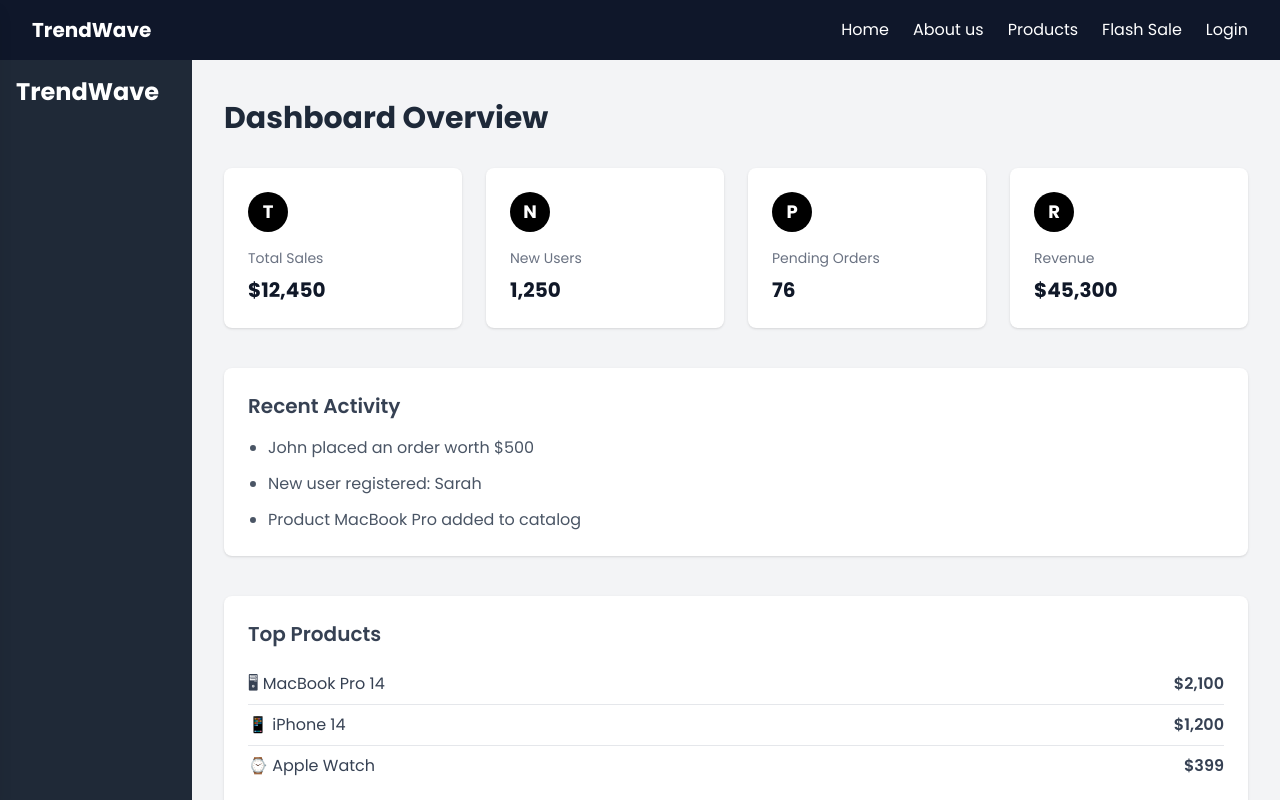
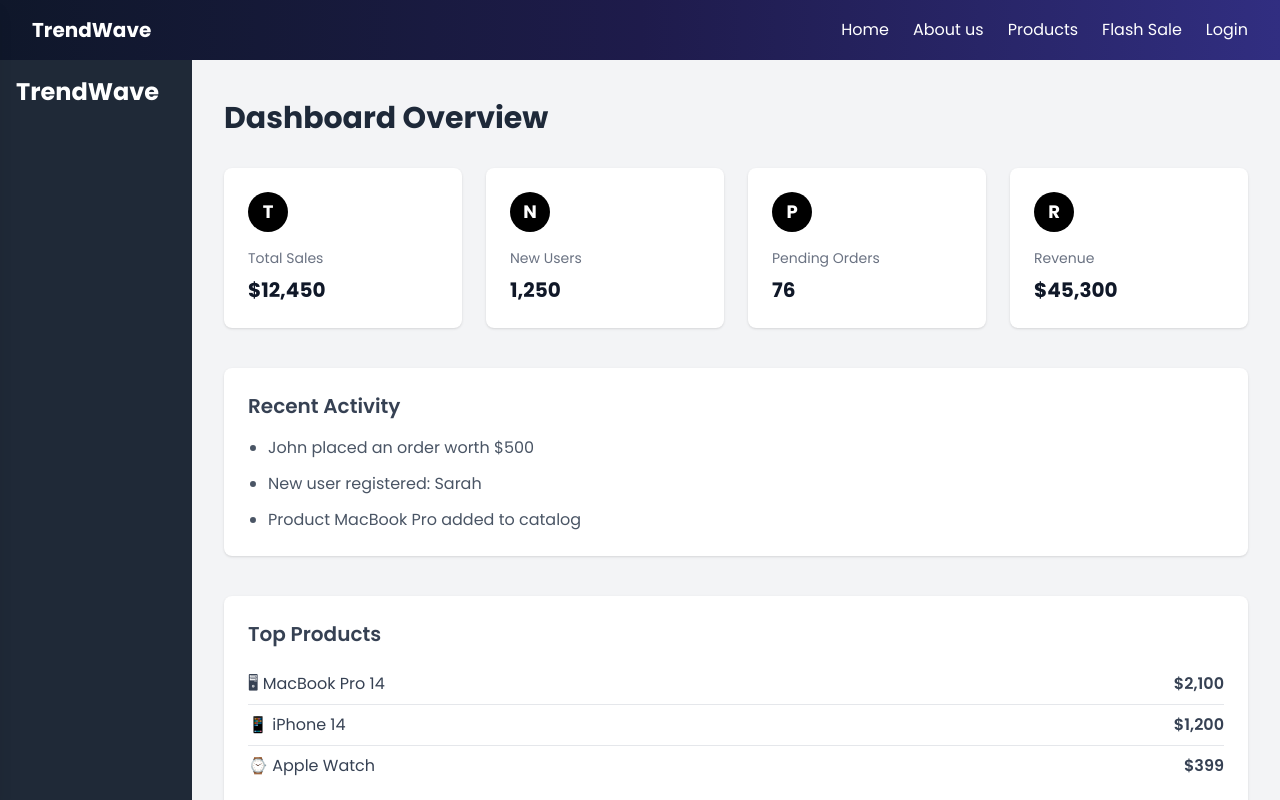
Before and after one commit to kader009/trendwave-frontend, a Next.js app: page /dashboard in a window 1280 px wide. Shown: the top 800 px of the page. Built offline with nearby package versions, Linux system fonts and the light colour scheme.

Commit message:
navbar bg color improve

```diff
--- a/src/components/Header.tsx
+++ b/src/components/Header.tsx
@@ -18,7 +18,7 @@ export default function Header() {
         </p>
         <Link
           href="/products"
-          className="px-6 py-2 text-xl rounded-full border border-white/30 text-white bg-white/10 hover:bg-white hover:text-black transition-colors duration-300 backdrop-blur-sm"
+          className="px-6 py-2 text-xl rounded-full border border-white/30 text-white bg-white/10 hover:bg-white hover:text-black transition-colors duration-300 backdrop-blur-sm "
         >
           Shop Now
         </Link>
--- a/src/shared/Navbar.tsx
+++ b/src/shared/Navbar.tsx
@@ -46,7 +46,7 @@ const Navbar = () => {
   return (
     <div>
       {/* Navbar */}
-      <nav className="bg-[#0F172A] text-white">
+      <nav className="bg-gradient-to-r from-[#0f172a] via-[#1e1b4b] to-[#312e81] text-white">
         <Container>
           <div className="flex justify-between items-center py-4">
             {/* Brand Name */}
```
